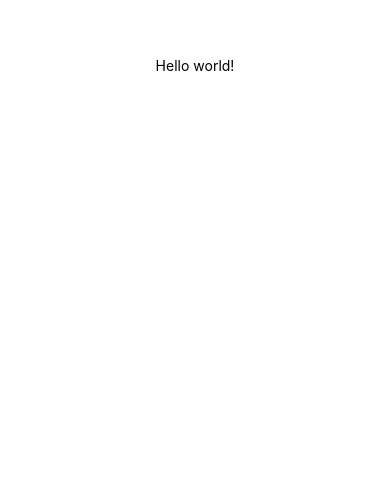
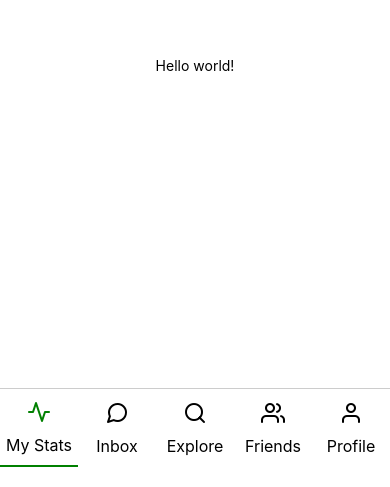
Before and after one commit to paramdesai321/COMP-380-Project, a React Native app: screen / in a window 390 px wide. Shown: the part 357-844 px from the top of the page. Built offline with nearby package versions, Linux system fonts and the light colour scheme.

Commit message:
basic bottom nav bar added

```diff
--- a/App.js
+++ b/App.js
@@ -1,11 +1,14 @@
+import React from 'react';
 import { StatusBar } from 'expo-status-bar';
 import { StyleSheet, Text, View } from 'react-native';
+import BottomNavBar from './components/BottomNavBar';
 
 export default function App() {
   return (
     <View style={styles.container}>
       <Text>Hello world!</Text>
       <StatusBar style="auto" />
+      <BottomNavBar />
     </View>
   );
 }
--- /dev/null
+++ b/components/BottomNavBar.js
@@ -0,0 +1,83 @@
+import React, { useState } from 'react';
+import { View, Text, TouchableOpacity, StyleSheet } from 'react-native';
+import Icon from 'react-native-vector-icons/Feather';
+
+const BottomNavBar = () => {
+  const [selectedTab, setSelectedTab] = useState('myStats');
+
+  const handleTabPress = (tabName) => {
+    setSelectedTab(tabName);
+    // You can add logic here to navigate to different screens based on the selected tab
+  };
+
+  return (
+    <View style={styles.container}>
+      <TouchableOpacity
+        style={[styles.tab, selectedTab === 'myStats' && styles.selectedTab]}
+        onPress={() => handleTabPress('myStats')}>
+        <Icon name="activity" size={24} color="black" style={[selectedTab === 'myStats' && styles.selectedTabIcon]}/>
+        <Text style={[styles.tabText]}>My Stats</Text>
+      </TouchableOpacity>
+
+      <TouchableOpacity
+        style={[styles.tab, selectedTab === 'Inbox' && styles.selectedTab]}
+        onPress={() => handleTabPress('Inbox')}>
+        <Icon name="message-circle" size={24} color="black" style={[selectedTab === 'Inbox' && styles.selectedTabIcon]} />
+        <Text style={styles.tabText}>Inbox</Text>
+      </TouchableOpacity>
+      <TouchableOpacity
+        style={[styles.tab, selectedTab === 'Explore' && styles.selectedTab]}
+        onPress={() => handleTabPress('Explore')}>
+        <Icon name="search" size={24} color="black" style={[selectedTab === 'Explore' && styles.selectedTabIcon]}/>
+        <Text style={styles.tabText}>Explore</Text>
+      </TouchableOpacity>
+      <TouchableOpacity
+        style={[styles.tab, selectedTab === 'Friends' && styles.selectedTab]}
+        onPress={() => handleTabPress('Friends')}>
+        <Icon name="users" size={24} color="black" style={[selectedTab === 'Friends' && styles.selectedTabIcon]}/>
+        <Text style={styles.tabText}>Friends</Text>
+      </TouchableOpacity>
+      <TouchableOpacity
+        style={[styles.tab, selectedTab === 'Profile' && styles.selectedTab]}
+        onPress={() => handleTabPress('Profile')}>
+        <Icon name="user" size={24} color="black" style={[selectedTab === 'Profile' && styles.selectedTabIcon]}/>
+        <Text style={styles.tabText}>Profile</Text>
+      </TouchableOpacity>
+    </View>
+  );
+};
+
+const styles = StyleSheet.create({
+  container: {
+    flexDirection: 'row',
+    justifyContent: 'space-around',
+    alignItems: 'center',
+    backgroundColor: '#fff',
+    borderTopWidth: 1,
+    borderTopColor: '#ccc',
+    paddingBottom: 5,
+    position: 'absolute',
+    bottom: 0,
+    left: 0,
+    right: 0,
+    marginBottom: 15
+  },
+  tab: {
+    flex: 1,
+    alignItems: 'center',
+    paddingVertical: 10,
+  },
+  selectedTab: {
+    borderBottomWidth: 2,
+    borderBottomColor: 'green',
+  },
+  tabText: {
+    fontSize: 16,
+    marginTop: 10
+  },
+  selectedTabIcon: {
+    color: 'green', // Change the color to highlight the selected tab text
+  },
+});
+
+export default BottomNavBar;
--- a/package.json
+++ b/package.json
@@ -12,7 +12,8 @@
     "expo": "~50.0.5",
     "expo-status-bar": "~1.11.1",
     "react": "18.2.0",
-    "react-native": "0.73.2"
+    "react-native": "0.73.2",
+    "react-native-vector-icons": "^10.0.3"
   },
   "devDependencies": {
     "@babel/core": "^7.20.0"
```
Also changed, not shown: 1 other file (tests, documents, lock files or other folders).
